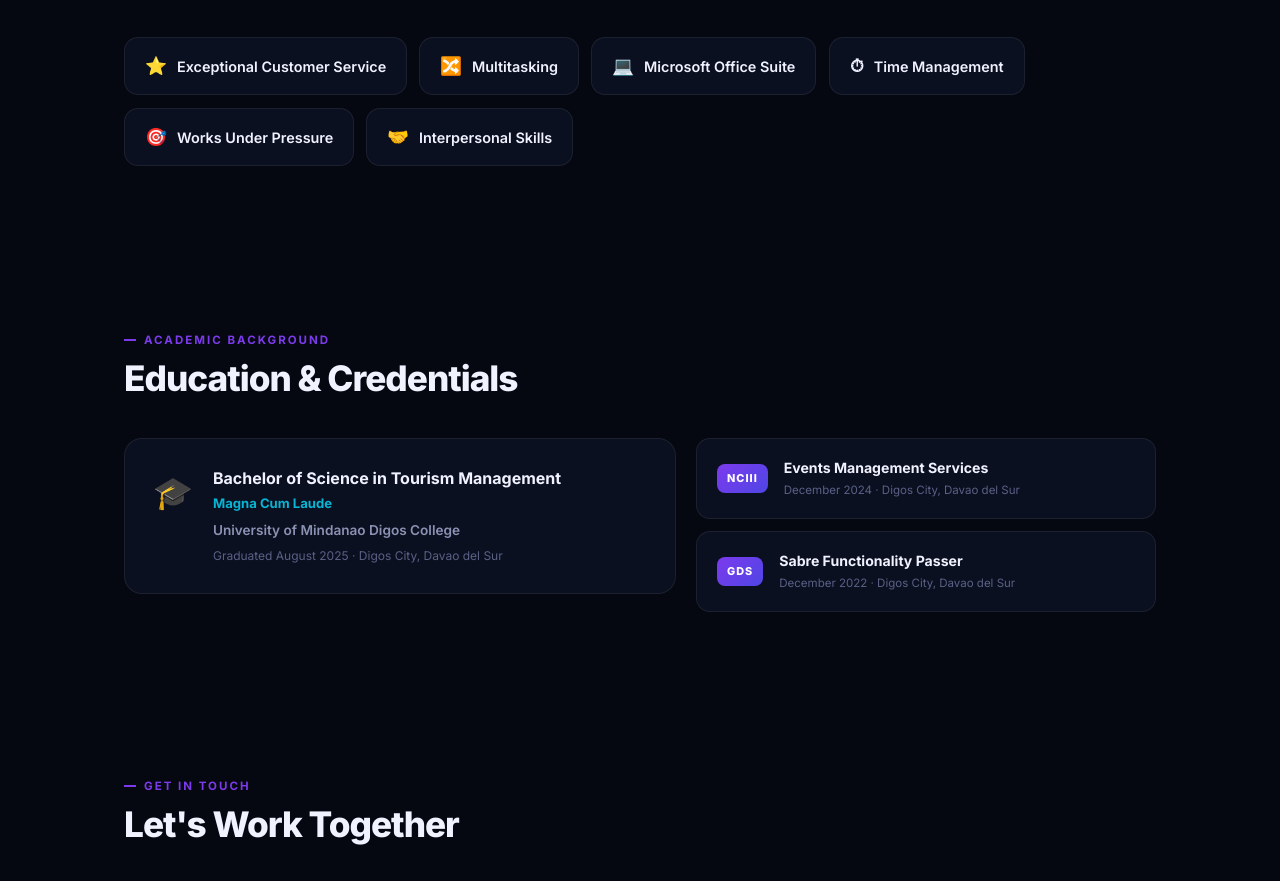
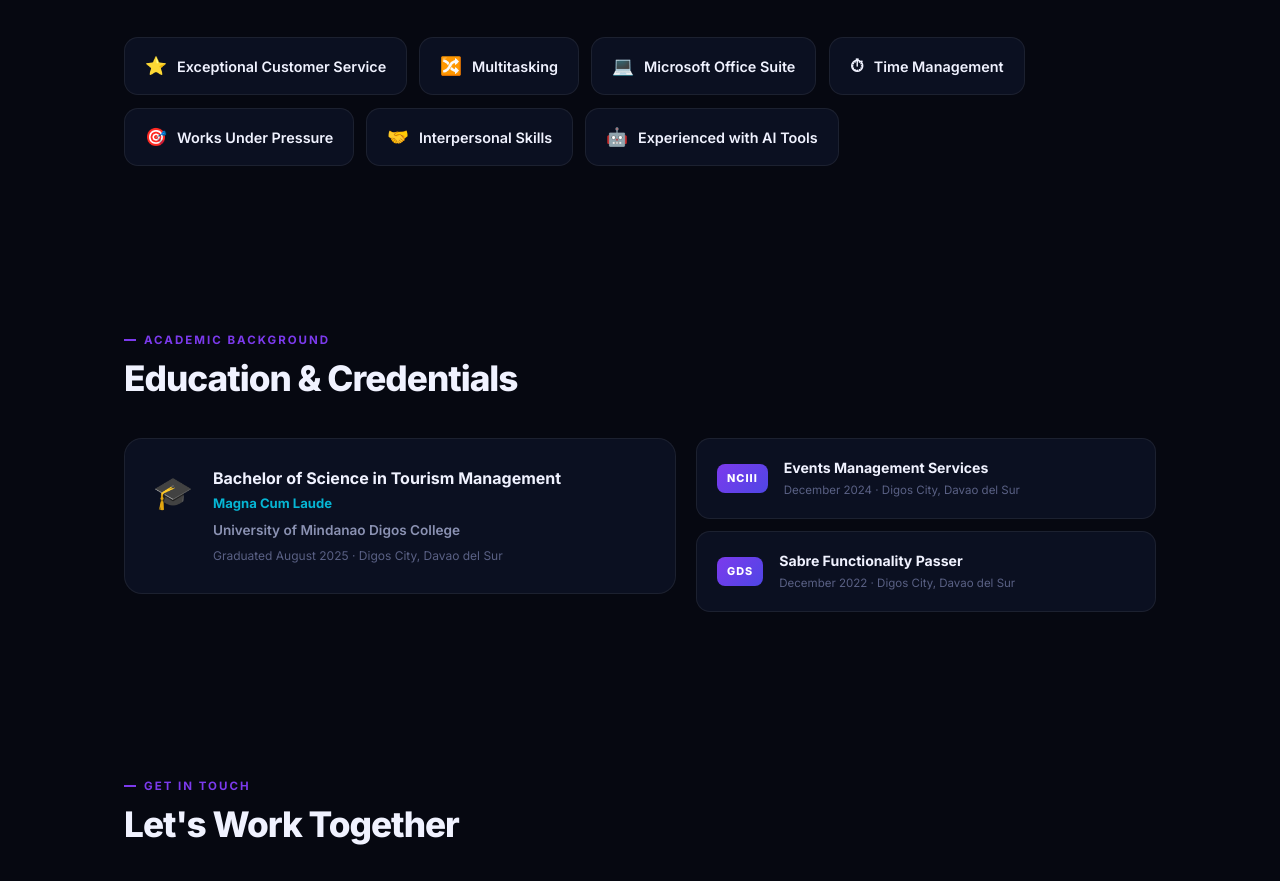
Before and after one commit to fotsuu/hnzportfolio, a plain HTML site: page index.html in a window 1280 px wide. Shown: the part 1677-2558 px from the top of the page. Drawn offline with Linux system fonts and the light colour scheme.

Commit message:
Add AI Tools skill

```diff
--- a/index.html
+++ b/index.html
@@ -217,6 +217,9 @@
         <div class="skill-pill" style="--i:5">
           <span>🤝</span> Interpersonal Skills
         </div>
+        <div class="skill-pill" style="--i:6">
+          <span>🤖</span> Experienced with AI Tools
+        </div>
       </div>
     </section>
 
```
